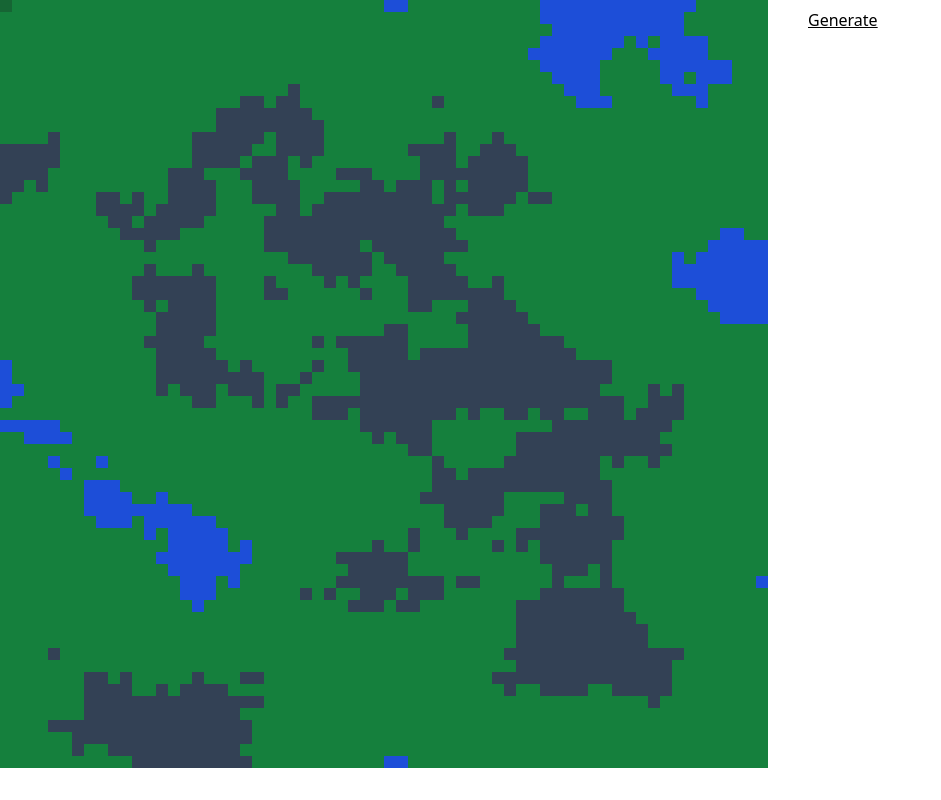
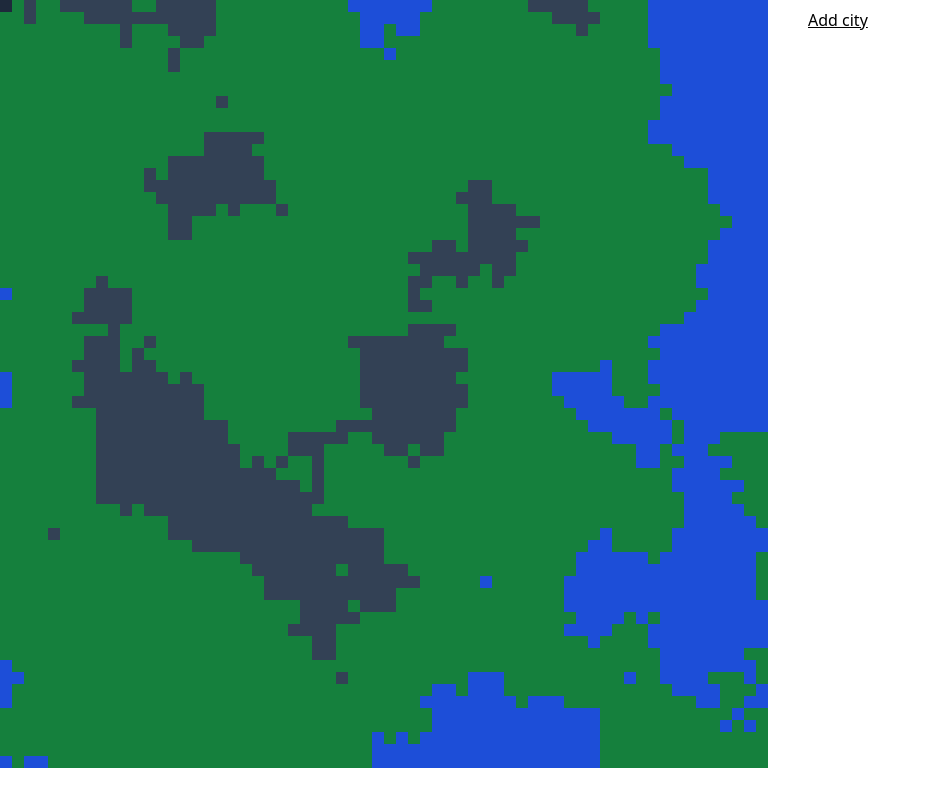
Before and after one commit to Tcumulus/train-game, a React (Create React App) app in the folder interface/: page / in a window 1280 px wide. Shown: the whole page, without its empty margins (0-941 px from the left). Built offline with nearby package versions, Linux system fonts and the light colour scheme.

Commit message:
FIX: generate one map per refresh

```diff
--- a/interface/src/components/Map.tsx
+++ b/interface/src/components/Map.tsx
@@ -1,4 +1,4 @@
-import React, { useState } from "react"
+import React, { useState, useEffect } from "react"
 import heightmap from "./heightmap.ts"
 import generateCity from "src/features/Cities/components/generateCity.ts"
 import { addCity } from "src/features/Cities/cities.ts"
@@ -7,32 +7,21 @@ import Pixel from "./Pixel"
 const dimensions = 64
 
 const Map: React.FC = () => {
-  const generateGrid = () => {
-    const map = heightmap(dimensions, 1, 3.5)
-    const rows = []
-    for(let i = 0; i < dimensions; i++) {
-      const column = []
-      for(let j = 0; j < dimensions; j++) {
-        const cell = map[i][j]
-        if (cell < 0.2) { column.push(0) }
-        else if (cell >= 0.2 && cell < 0.85) { column.push(1) }
-        else { column.push(2) }
-      }
-      rows.push(column)
-    }
-    return rows
-  }
 
-  const map = generateGrid()
-  const [grid, setGrid] = useState<number[][]>(map)
+  const [grid, setGrid] = useState<number[][]>([[]])
+
+  useEffect(() => {
+    const map = generateGrid()
+    setGrid(map)
+  }, [])
 
   //temporary
   const onClick = () => {
+    const map = [...grid]
     const [x, y] = generateCity(map, dimensions)
     addCity(x, y)
-    let grid_ = map
-    grid_[x][y] = 3
-    setGrid(grid_)
+    map[x][y] = 3
+    setGrid(map)
   }
 
   return(
@@ -47,10 +36,26 @@ const Map: React.FC = () => {
         )}
       </div>
       <button onClick={onClick} className="underline ml-10 h-10">
-        Generate
+        Add city
       </button>
     </div>
   )
 }
 
+const generateGrid = () => {
+  const map = heightmap(dimensions, 1, 3.5)
+  const rows = []
+  for(let i = 0; i < dimensions; i++) {
+    const column = []
+    for(let j = 0; j < dimensions; j++) {
+      const cell = map[i][j]
+      if (cell < 0.2) { column.push(0) }
+      else if (cell >= 0.2 && cell < 0.85) { column.push(1) }
+      else { column.push(2) }
+    }
+    rows.push(column)
+  }
+  return rows
+}
+
 export default Map
```
